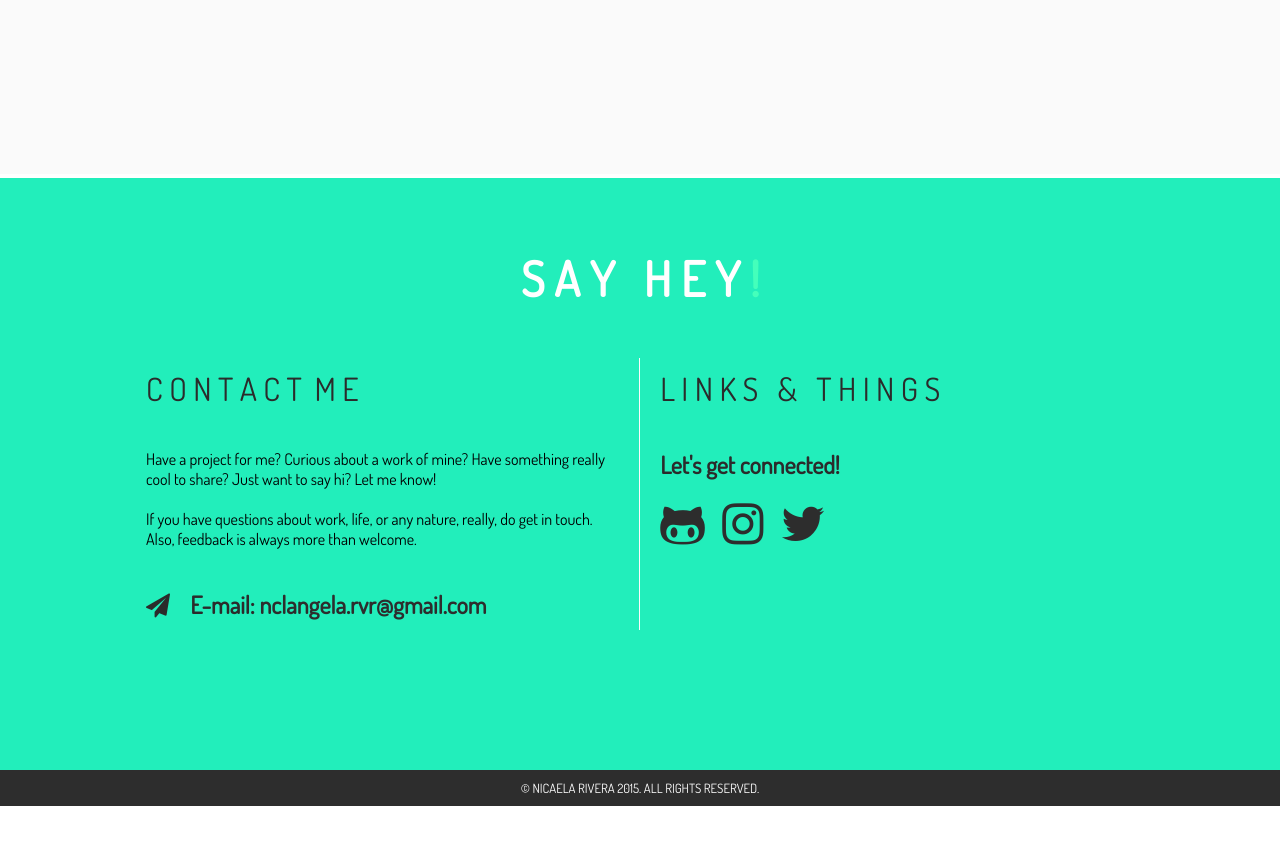
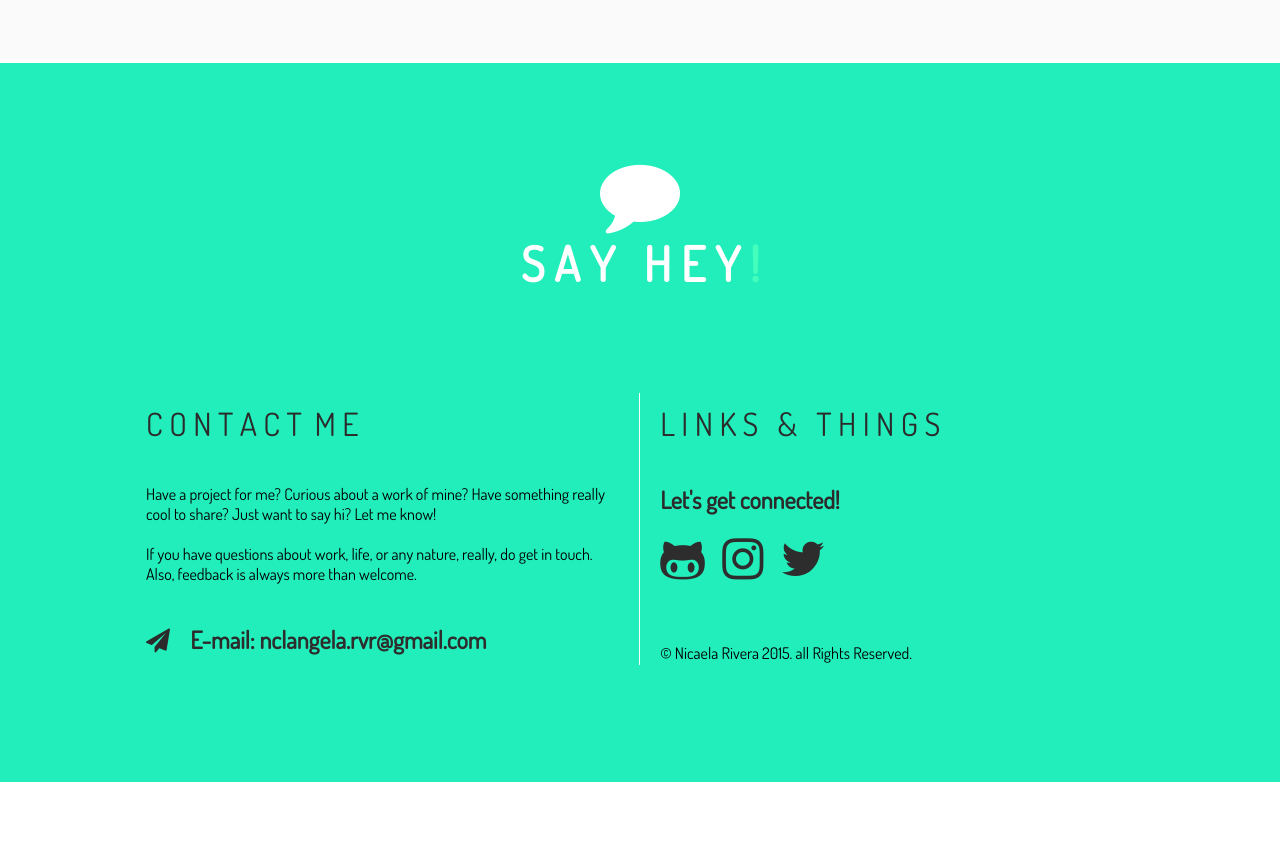
Before and after one commit to nclrvr/nclrvr.github.io, a plain HTML site: page index.html in a window 1280 px wide. Shown: the part 5784-6629 px from the top of the page. After the commit the page ends 6566 px from the top, so only its background shows below. Drawn offline with nearby package versions, Linux system fonts and the light colour scheme.

Commit message:
Edited bottom

```diff
--- a/css/style.css
+++ b/css/style.css
@@ -3,12 +3,17 @@
 body {
 	font-family: 'Dosis';
 	min-width: 100%;
-	  min-height: 100px;
-   margin-bottom: 500px;
+
+
    clear: both;
+
 }
 .fa-cloud, .fa-suitcase {
 	color: #44ffbb;
+}
+
+.fa-comment {
+	color: white;
 }
 hr {
 	margin-top: 1%;
@@ -194,12 +199,13 @@ li {
 }
 
 .pBottom {
-	padding-bottom: 30%;
+	padding-bottom: 22%;
+	margin-bottom: -15%;
 }
 
 #paku{
 	overflow: hidden;
- margin-bottom: -20%;
+ margin-bottom: -16%;
 }
 #contact {
    text-align: center;
--- a/index.html
+++ b/index.html
@@ -78,14 +78,12 @@
 </div>
 </div>
 
-<div class="content">
-<div class="col-12 text-center" style="background:#2eb">
-<div id="paku">
-<h1>&nbsp;</h1>
-<h1 style="color:#fff">S A Y &nbsp; H E Y <a style="color:#44ffbb" href="http://heyyeyaaeyaaaeyaeyaa.com/">!</a></h1>
-<div class="container pBottom" style="margin-top:-6%; text-align:left">
-
-
+<div class="content" style="MARGIN-BOTTOM:-18%">
+<div class="col-12 text-center" style="background:#2eb;padding-BOTTOM:17% ">
+<div id="paku"><br><br><br><br>
+<i style="padding-left:3%" class="fa fa-comment fa-5x"></i>
+<h1 style="color:#fff; margin-bottom:-2%;">S A Y &nbsp; H E Y <a style="color:#44ffbb" href="http://heyyeyaaeyaaaeyaeyaa.com/">!</a></h1>
+<div class="container pBottom" style="text-align:left">
 <div class="col-6" style="padding-right:2%; border-right: 1px #fafafa solid">
 	<h3>C O N T A C T&nbsp; M E</h3><br><br>
 
@@ -100,12 +98,11 @@
 <h4>Let's get connected!</h4><br>
 <a href="http://github.com/nclrvr"><i class="fa fa-github-alt fa-3x"></i></a>
 <a href="http://instagram.com/nclangela"><i class="fa fa-instagram fa-3x"></i></a>
-<a href="http://twitter.com/nclangela"><i class="fa fa-twitter fa-3x"></i></a>
+<a href="http://twitter.com/nclangela"><i class="fa fa-twitter fa-3x"></i></a><br><br><br><br>© Nicaela Rivera 2015. all Rights Reserved.
 </div>
 </div>
 </div>
 </div>
 </div>
-<div class="col-12" style="background:#2d2d2d; color:#fff; font-size:.8em; text-transform: uppercase; text-align:center">© Nicaela Rivera 2015. all Rights Reserved.</div>
 </body>
 </html>
```
